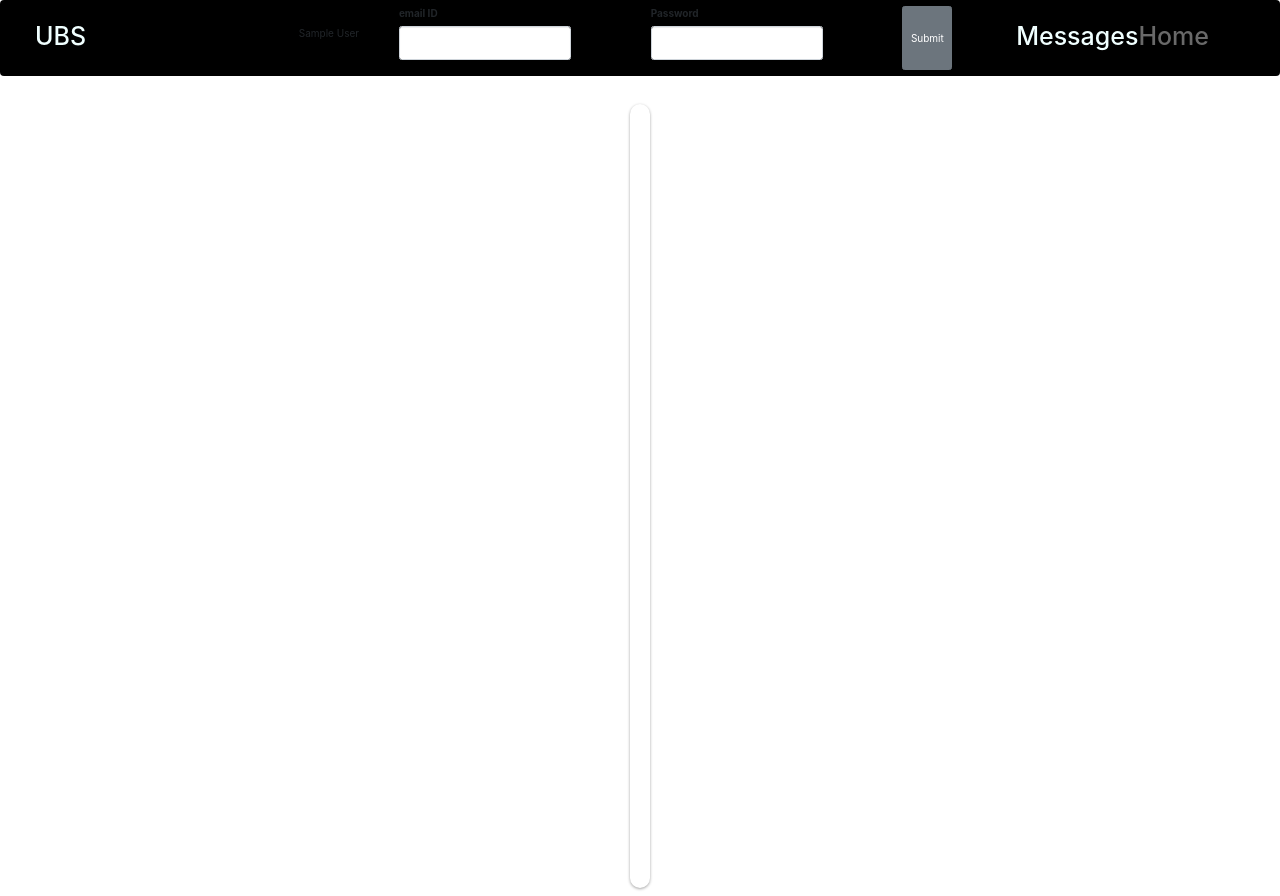
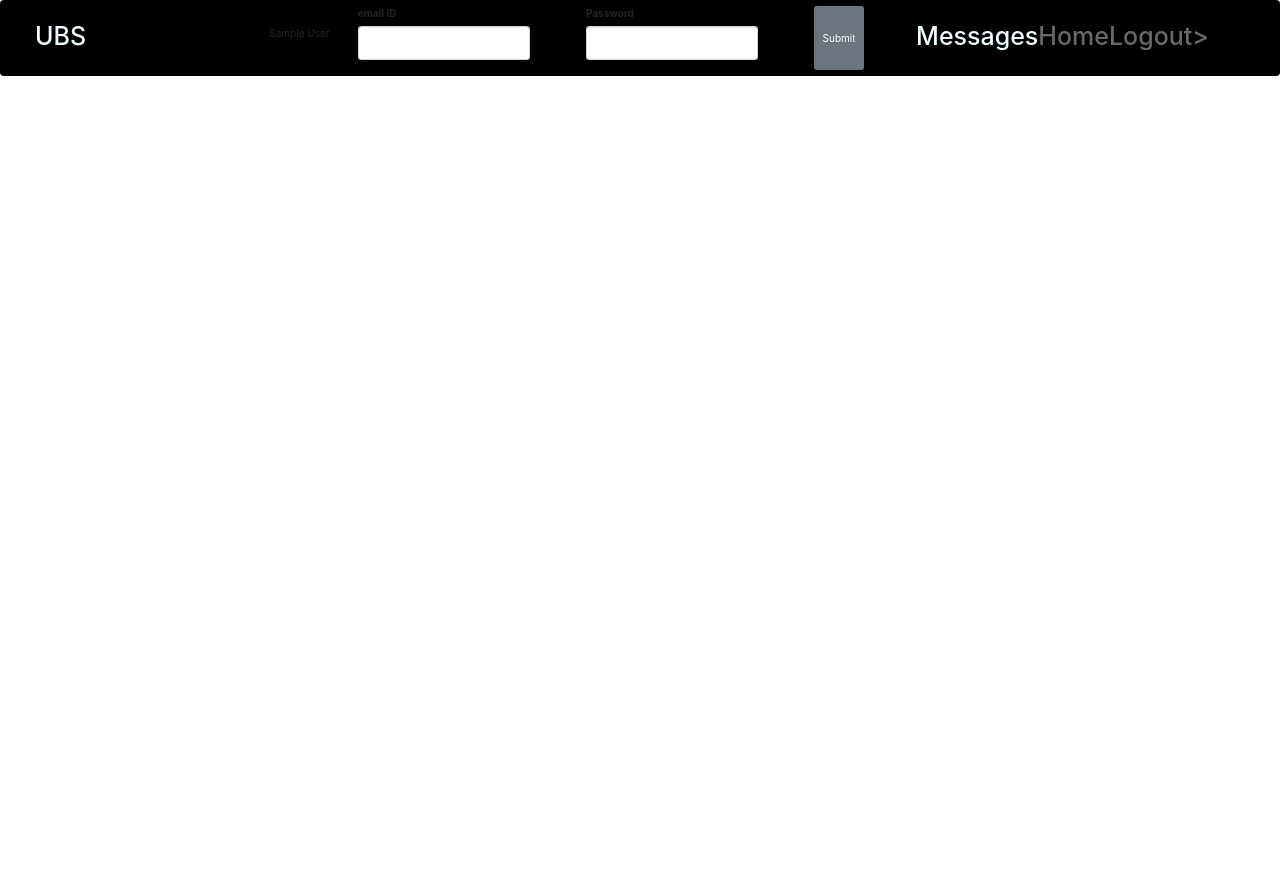
Before and after one commit to tarunsaijujjuru/ubs, a Flask app: template templates/homepage.html in a window 1280 px wide. After the commit the page ends 76 px from the top, so only its background shows below. Run offline with Flask 2, Linux system fonts and the light colour scheme; the template is opened without the code that fills it: values that come from a table or form of the project are taken from there, others are empty; the visitor is signed in with stand-in values (Sample User, id 1); some libraries are stand-ins or nearby versions.

Commit message:
Added the logout buttons in message and homepage

```diff
--- a/templates/homepage.html
+++ b/templates/homepage.html
@@ -1,71 +1,78 @@
 {% extends "base.html" %}
 {% block app_content %}
 <style>
-        .navbar{
-        display:flex;
-        justify-content:space-between;
-        align-items:center;
-        padding-left:1rem;
-        padding-right:7rem;
-        background-color:black;
+    .navbar {
+        display: flex;
+        justify-content: space-between;
+        align-items: center;
+        padding-left: 1rem;
+        padding-right: 7rem;
+        background-color: black;
         width: 100%;
     }
-        .header-name{
+
+    .header-name {
         flex: .25;
         color: azure;
         margin-left: 2%;
     }
-        .header-search{
-        flex:.60;
+
+    .header-search {
+        flex: .60;
         display: flex;
         justify-content: space-around;
         margin-right: 2%;
     }
-        .header-right{
+
+    .header-right {
         flex: 0.15;
         display: flex;
         color: azure;
         justify-content: space-evenly;
         align-items: center;
     }
+
     #search {
-        margin-right:10px;
+        margin-right: 10px;
         width: 40vw;
         border-radius: 15px;
     }
+
     #box {
-        width:80%;
+        width: 80%;
         background-color: rgb(124, 124, 124);
         color: white;
     }
-        #messagesTab{
+
+    #messagesTab {
         text-decoration: none !important;
         color: azure;
     }
-        #homeTab{
+
+    #homeTab {
         text-decoration: none !important;
         color: dimgray;
     }
-        #messagesTab:hover{
+
+    #messagesTab:hover {
         text-transform: scaleX(1.08);
         color: dimgray;
     }
-        .feed{
+
+    .feed {
         height: 100vh;
-        width:100vw;
+        width: 100vw;
         display: grid;
         place-content: center;
         background-color: white;
     }
 
-        .feed_container{
-        display:flex;
-        flex-direction:column;
-        height: 98vh;
-        padding:10px;
+    .feed_container {
+        display: flex;
+        flex-direction: column;
+        padding: 10px;
         background-color: white;
         border-radius: 10px;
-        box-shadow: 0 1px 3px rgb(163, 163, 163);
         overflow: scroll;
     }
 
@@ -75,7 +82,7 @@
 </style>
 {% if searchString %}
 <div class="alert alert-primary" role="alert">
-        <h4 > {{searchString}} </h4>
+    <h4> {{searchString}} </h4>
 </div>
 {% endif %}
 <div class="navbar">
@@ -83,24 +90,47 @@
         <h1> UBS </h1>
     </div>
     <p>{{ session['FirstName'] }}</p>
-        {{ wtf.quick_form(form, form_type="inline", button_map={'submit':'secondary'}, horizontal_columns=('lg', 20, 10), extra_classes='header-search') }}
+    {{ wtf.quick_form(form, form_type="inline", button_map={'submit':'secondary'}, horizontal_columns=('lg', 20, 10),
+    extra_classes='header-search') }}
     <div class="header-right">
-            <a href="/messages"><h1 id=messagesTab >Messages</h1></a>
-            <a href="/homepage"><h1 id=homeTab >Home</h1></a>
+        <a href="/messages">
+            <h1 id=messagesTab>Messages</h1>
+        </a>
+        <a href="/homepage">
+            <h1 id=homeTab>Home</h1>
+        </a>
+        <a href="/logout">
+            <h1 id=homeTab>Logout></h1>
+        </a>
     </div>
 </div>
-    <div class="feed">
-        <div class="feed_container">
+<div class="feed_container container">
+    <div class="row">
+        <div class="container">
+
             {% for card in cards %}
+            <div class="row">
+                <div class="col-1">
+
+                </div>
                 <div class="card w-75" style="margin:10px;">
-                    <img class="card-img-top" src= {{card['image']}} alt="Card image cap">
+                    <img class="card-img-top" src={{card['image']}} alt="Card image cap">
                     <div class="card-body">
                         <h5 class="card-title">{{card['title']}}</h5>
                         <p class="card-text">{{card['body']}}</p>
                         <a href="#" class="btn btn-primary">Go somewhere</a>
                     </div>
                 </div>
+                <div class="col-1">
+
+                </div>
+            </div>
             {% endfor%}
+
+        </div>
+    </div>
+</div>
+
 </div>
 </div>
 {% endblock %}
--- a/templates/messages.html
+++ b/templates/messages.html
@@ -83,6 +83,9 @@
     <div class="header-right">
         <a href="/messages"><h1 id=messagesTab >Messages</h1></a>
         <a href="/homepage"><h1 id=homeTab >Home</h1></a>
+        <a href="/logout">
+          <h1 id=homeTab>Logout></h1>
+        </a>
     </div>
 </div>
 <div class="feed">
```
Lines whose indentation alone changed are shown as unchanged.
